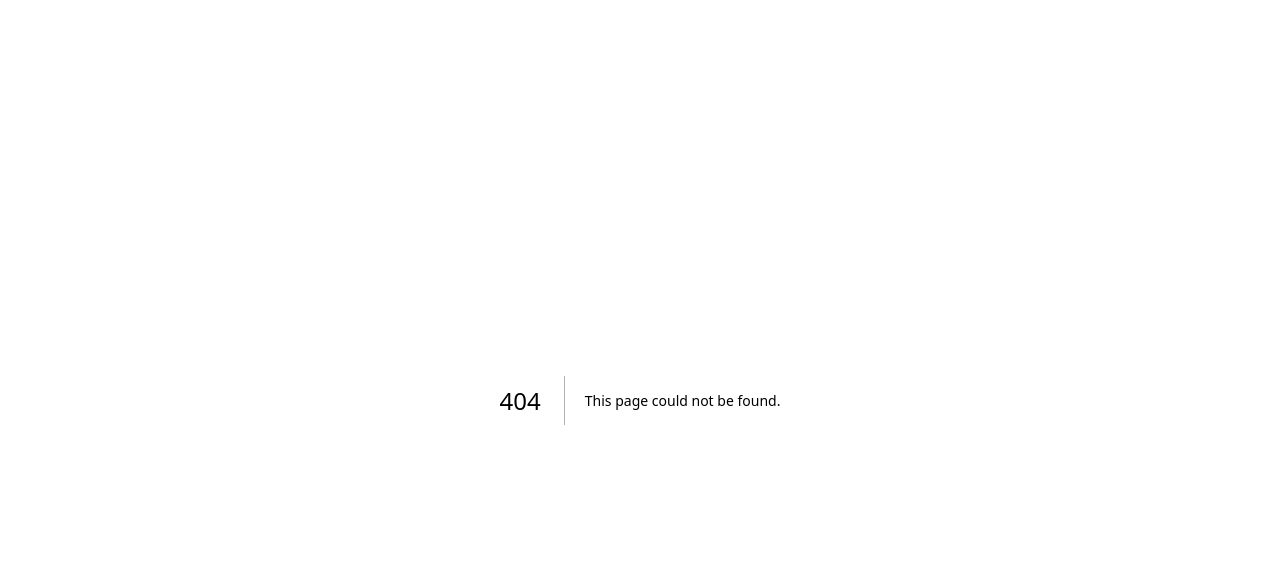
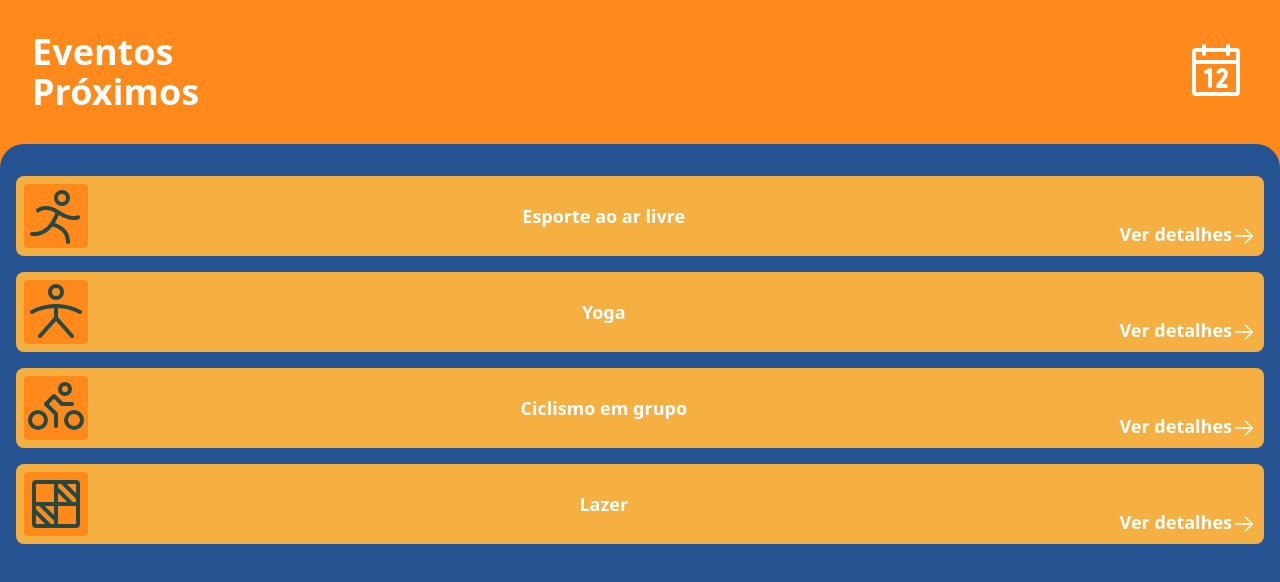
Before and after one commit to MarcosVOS/inclusive_city_hub_frontend, a Next.js app: page /favorites in a window 1280 px wide. Before the commit this address had no page. Shown: the top 582 px of the page. Built offline with nearby package versions, Linux system fonts and the light colour scheme.

Commit message:
feat: create favorite page

```diff
--- a/src/app/event-details/[id]/page.tsx
+++ b/src/app/event-details/[id]/page.tsx
@@ -1,21 +1,18 @@
 "use client";
-import { CalendarIcon, ClockIcon, HeartIcon } from "@phosphor-icons/react";
+import { ArrowRightIcon, HeartIcon, StarIcon } from "@phosphor-icons/react";
 import { useParams } from "next/navigation";
 import { Event, getEventById } from "@/app/events";
 
 export default function EventsPage() {
   const params = useParams();
-  const event: Event = getEventById(Number(params.id));
+  const event: Event = getEventById(Number(params.id))!;
 
   return (
     <main className="flex min-h-screen flex-col items-center">
       <header className="flex text-white font-black justify-between items-center gap-4 p-8 w-full text-4xl">
-        <div>
-          Eventos
-          <br />
-          Próximos
+        <div className="flex place-content-between w-full items-center">
+          Favoritos <StarIcon className="text-[#255391] font-black" size={64} />
         </div>
-        <CalendarIcon className="text-white" size={64} />
       </header>
 
       <div className="bg-[#255391] w-full flex-grow rounded-t-3xl p-4 ">
@@ -38,23 +35,19 @@ export default function EventsPage() {
             </div>
 
             <div className="bg-[#F5B041] rounded-b-2xl text-white flex flex-col items-center justify-between w-full p-6 gap-6 text-base font-bold">
-              <p className="text-center leading-relaxed text-white font-semibold">
-                {event.description}
-              </p>
-
               <div className="flex gap-2 justify-center w-full">
                 <button className="bg-[#255391] px-5 py-2 rounded-full flex items-center gap-2 text-white font-bold shadow-md">
-                  Favoritar <HeartIcon size={20} />
-                </button>
-
-                <button className="bg-[#255391] px-5 py-2 rounded-full flex items-center gap-2 text-white font-bold shadow-md">
-                  Ativar Lembrete <ClockIcon size={20} />
+                  Lembrete ativo <HeartIcon size={20} />
                 </button>
               </div>
 
-              <button className="bg-[#255391] px-8 py-3 rounded-full text-white font-extrabold mt-2 shadow-md">
-                Como Chegar
-              </button>
+              <div className="flex justify-between w-full items-center">
+                <HeartIcon size={24} className="text-[#255391] mb-4" />
+                <div className="flex gap-2">
+                  ver mais
+                  <ArrowRightIcon className="text-[#255391]" size={24} />
+                </div>
+              </div>
             </div>
           </>
         }
--- /dev/null
+++ b/src/app/favorites/page.tsx
@@ -0,0 +1,93 @@
+"use client";
+
+import {
+  ArrowRightIcon,
+  CalendarIcon,
+  CheckerboardIcon,
+  PersonSimpleBikeIcon,
+  PersonSimpleIcon,
+  PersonSimpleRunIcon,
+} from "@phosphor-icons/react";
+import Link from "next/link";
+
+const category = [
+  {
+    title: "Esporte ao ar livre",
+    emoji: (
+      <PersonSimpleRunIcon
+        className="text-[#274941] bg-[#FF891A] rounded"
+        size={64}
+      />
+    ),
+    eventType: "outdoor-sport",
+  },
+  {
+    title: "Yoga",
+    emoji: (
+      <PersonSimpleIcon
+        className="text-[#274941] bg-[#FF891A] rounded"
+        size={64}
+      />
+    ),
+    eventType: "yoga",
+  },
+  {
+    title: "Ciclismo em grupo",
+    emoji: (
+      <PersonSimpleBikeIcon
+        className="text-[#274941] bg-[#FF891A] rounded"
+        size={64}
+      />
+    ),
+    eventType: "group-sport",
+  },
+  {
+    title: "Lazer",
+    emoji: (
+      <CheckerboardIcon
+        className="text-[#274941] bg-[#FF891A] rounded"
+        size={64}
+      />
+    ),
+    eventType: "leisure",
+  },
+];
+
+export default function EventsPage() {
+  return (
+    <main className="flex min-h-screen flex-col items-center">
+      <header className="flex text-white font-black justify-between items-center gap-4 p-8 w-full text-4xl">
+        <div>
+          Eventos
+          <br />
+          Próximos
+        </div>
+        <CalendarIcon className="text-white" size={64} />
+      </header>
+
+      <div className="bg-[#255391] w-full flex-grow rounded-t-3xl p-4 ">
+        {/* <button className="flex text-white justify-center items-center gap-2 mb-4 p-4 bg-[#F5B041] rounded-lg w-full text-xl uppercase font-black  ">
+          Achar eventos próximos
+          <ArrowRightIcon className="text-white" size={32} />
+        </button> */}
+
+        {category.map((event, index) => (
+          <div
+            key={index}
+            className="bg-[#F5B041] rounded-lg mt-4 text-white flex content-between w-full p-2 justify-between text-lg font-black"
+          >
+            {event.emoji}
+            <h3 className="flex items-center">{event.title}</h3>
+            <Link
+              className="flex items-end"
+              href={`/list-events/${event.eventType}`}
+            >
+              Ver detalhes
+              <ArrowRightIcon className="text-white" size={24} />
+            </Link>
+          </div>
+        ))}
+      </div>
+    </main>
+  );
+}
```
